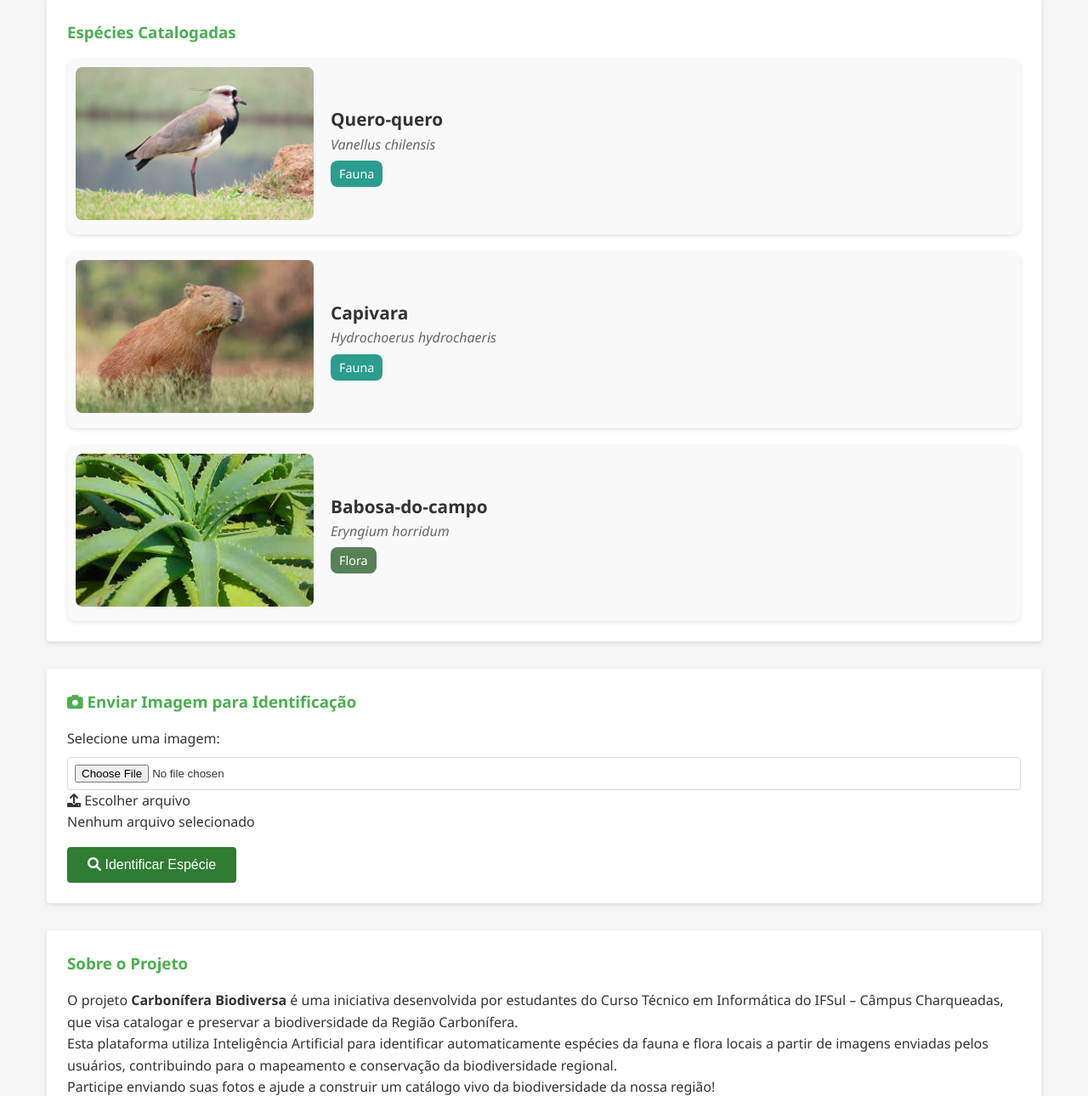
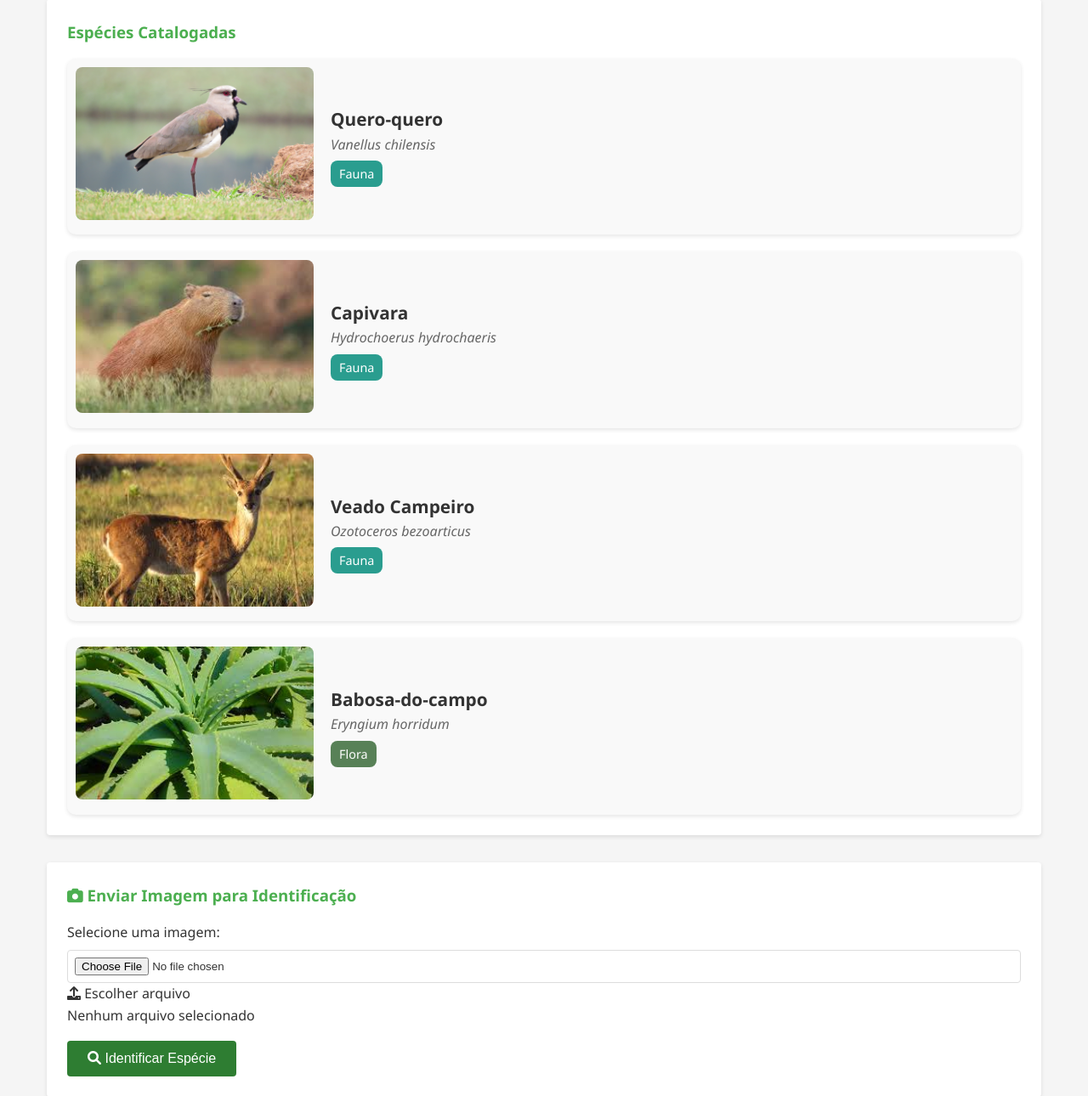
Before and after one commit to camaraleticia/api-bio-diversa, a CodeIgniter 4 app: template src/app/Views/home/index.php in a window 1280 px wide. Shown: the part 319-1609 px from the top of the page at 85% size. Run offline with PHP 8.4 and a stand-in for CodeIgniter, Linux system fonts and the light colour scheme; the template is opened without the code that fills it, so the values that code supplies are empty; some libraries are stand-ins or nearby versions.

Commit message:
Adiciona imagem do veado-campeiro na página inicial

```diff
--- a/src/app/Views/home/index.php
+++ b/src/app/Views/home/index.php
@@ -54,6 +54,16 @@
                 <div class="species-info">
                     <h4>Capivara</h4>
                     <p class="scientific-name">Hydrochoerus hydrochaeris</p>
+                    <span class="species-type fauna">Fauna</span>
+                </div>
+            </div>
+            <div class="species-card">
+                <div class="species-image">
+                    <img src="/img/veado.jpg" alt="Veado" onerror="this.src='/img/placeholder.jpg'; this.onerror=null;">
+                </div>
+                <div class="species-info">
+                    <h4>Veado Campeiro</h4>
+                    <p class="scientific-name">Ozotoceros bezoarticus</p>
                     <span class="species-type fauna">Fauna</span>
                 </div>
             </div>
```
Also changed, not shown: src/public/img/veado.jpg (added).
